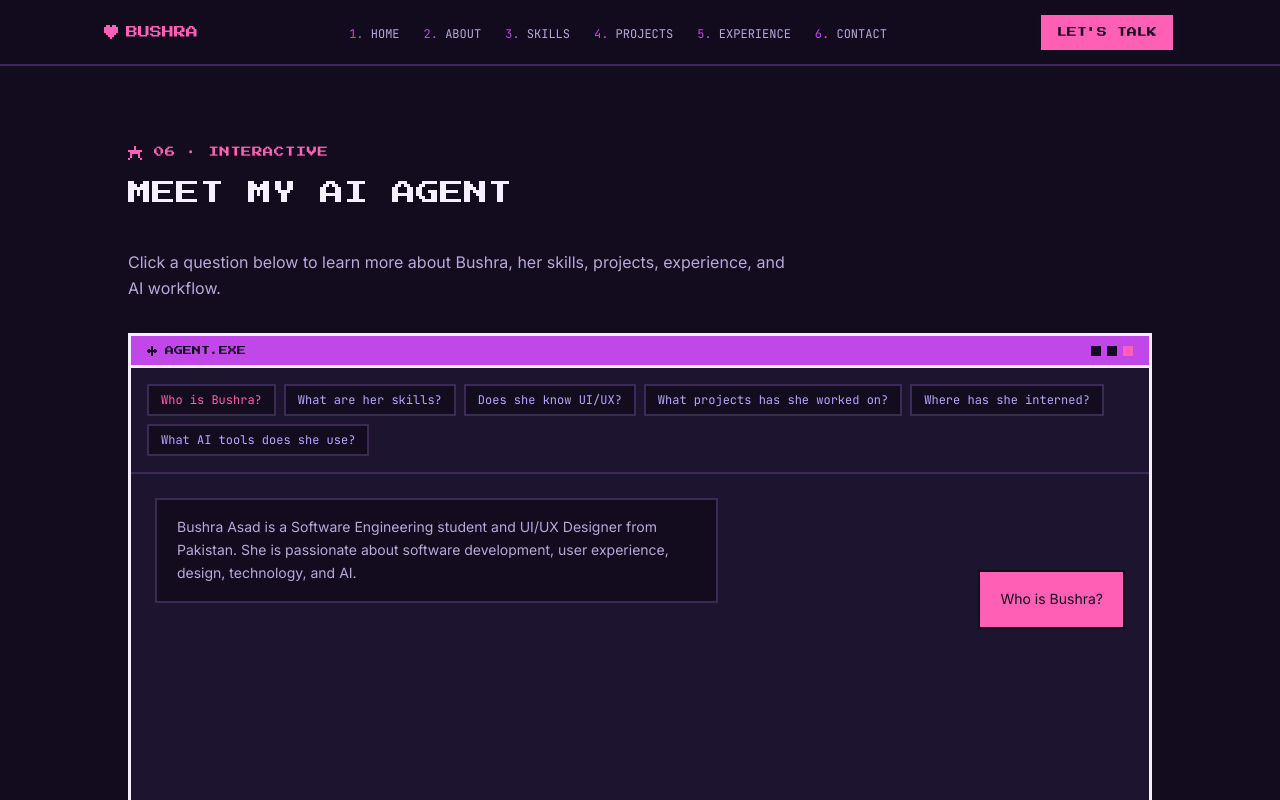
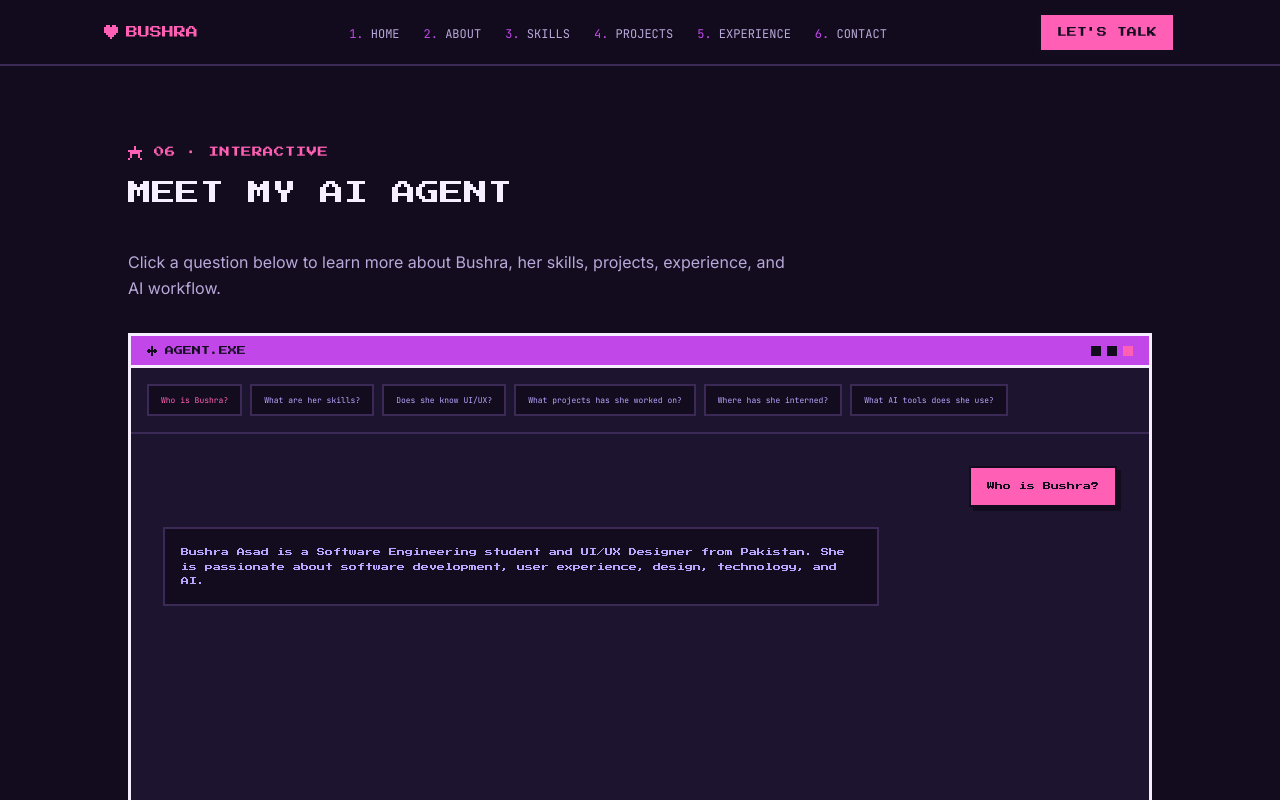
Before and after one commit to 11bushraasad/bushra-portfolio, a React (Vite) app: page / in a window 1280 px wide. Both pictures are taken after a click on the button "Who is Bushra?". Shown: the part 4625-5425 px from the top of the page. Built offline with nearby package versions, Linux system fonts and the light colour scheme.

Commit message:
Refactor AIAgent component for improved clarity

```diff
--- a/src/components/AIAgent.jsx
+++ b/src/components/AIAgent.jsx
@@ -24,14 +24,13 @@ export default function AIAgent({ profile }) {
   }
 
   const [selectedQuestion, setSelectedQuestion] = useState('')
-  const [selectedAnswer, setSelectedAnswer] = useState(
-    '[ click a question above to learn about Bushra ]'
-  )
+  const [selectedAnswer, setSelectedAnswer] = useState('')
 
   function handleQuestion(question) {
     setSelectedQuestion(question)
     setSelectedAnswer(
-      answers[question] || 'Please choose one of the questions above.'
+      answers[question] ||
+      "Please choose one of the questions above."
     )
   }
 
@@ -42,6 +41,7 @@ export default function AIAgent({ profile }) {
       label="Interactive"
       title="MEET MY AI AGENT"
     >
+
       <p className="text-paper-muted leading-relaxed max-w-2xl mb-8">
         Click a question below to learn more about Bushra, her skills,
         projects, experience, and AI workflow.
@@ -49,7 +49,7 @@ export default function AIAgent({ profile }) {
 
       <div className="pixel-border bg-ink-soft overflow-hidden">
 
-        {/* AGENT WINDOW HEADER */}
+        {/* WINDOW HEADER */}
         <div className="flex items-center justify-between bg-magenta px-4 py-2 border-b-[3px] border-paper">
           <span className="font-pixel text-[9px] text-ink flex items-center gap-2">
             <PixelIcon
@@ -73,7 +73,7 @@ export default function AIAgent({ profile }) {
             <button
               key={question}
               onClick={() => handleQuestion(question)}
-              className={`pixel-tag text-xs px-3 py-1.5 transition-colors ${
+              className={`pixel-tag font-pixel text-[8px] px-3 py-2 transition-all ${
                 selectedQuestion === question
                   ? 'text-pink border-pink'
                   : 'text-lavender hover:text-pink hover:border-pink'
@@ -84,28 +84,63 @@ export default function AIAgent({ profile }) {
           ))}
         </div>
 
-        {/* RESPONSE AREA */}
-        <div className="relative min-h-[420px] p-6">
+        {/* CHAT AREA */}
+        <div className="min-h-[430px] p-6 md:p-8 flex flex-col">
 
-          {/* ANSWER — LEFT */}
-          <div className="max-w-[58%]">
+          {!selectedQuestion && (
+            <div className="flex-1 flex items-center justify-center">
+              <p className="font-pixel text-[8px] text-paper-muted/50">
+                ✦ SELECT A QUESTION TO START ✦
+              </p>
+            </div>
+          )}
 
-            <div
-              className="bg-ink border-2 border-ink-line text-paper-muted px-5 py-4 text-sm leading-relaxed"
-            >
-              {selectedAnswer}
-            </div>
+          {selectedQuestion && (
+            <div className="flex flex-col gap-5">
 
-          </div>
+              {/* QUESTION — RIGHT */}
+              <div className="flex justify-end">
+                <div className="max-w-[70%]">
+                  <div
+                    className="
+                      bg-pink
+                      text-ink
+                      border-2
+                      border-ink
+                      px-4
+                      py-3
+                      font-pixel
+                      text-[8px]
+                      leading-relaxed
+                      shadow-[4px_4px_0px_#120C1E]
+                    "
+                  >
+                    {selectedQuestion}
+                  </div>
+                </div>
+              </div>
 
-          {/* QUESTION — RIGHT */}
-          {selectedQuestion && (
-            <div className="absolute right-6 top-24 max-w-[42%]">
-              <div
-                className="bg-pink text-ink border-2 border-ink px-5 py-4 text-sm leading-relaxed"
-              >
-                {selectedQuestion}
+              {/* ANSWER — LEFT */}
+              <div className="flex justify-start">
+                <div className="max-w-[75%]">
+                  <div
+                    className="
+                      bg-ink
+                      text-lavender
+                      border-2
+                      border-ink-line
+                      px-4
+                      py-4
+                      font-pixel
+                      text-[8px]
+                      leading-[1.8]
+                    "
+                  >
+                    {selectedAnswer}
+                  </div>
+                </div>
               </div>
+
             </div>
           )}
 
```
